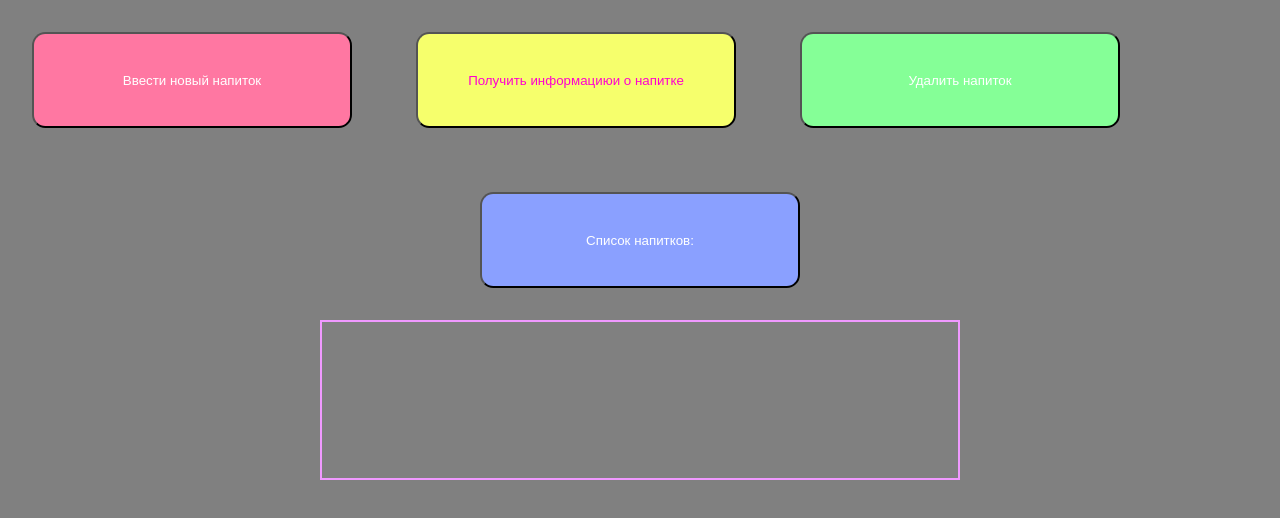
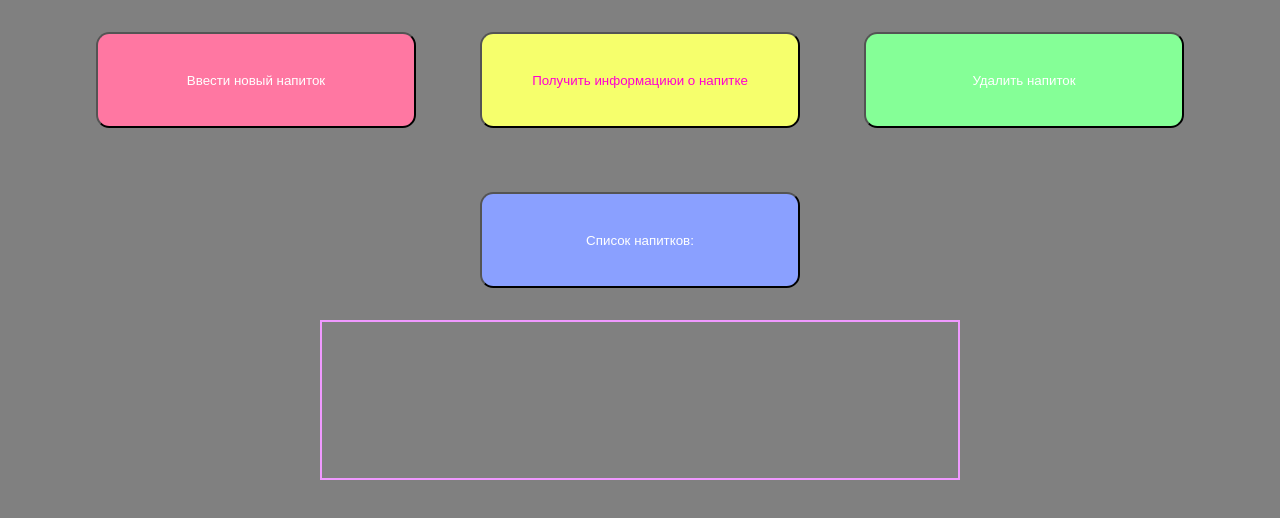
Before and after one commit to KovalchukSergeu/kovalchuk-home-js, a website: page lesson-10-dom/index.html in a window 1280 px wide. Drawn offline with Linux system fonts and the light colour scheme.

Commit message:
lesson-10-dom v2

```diff
--- a/lesson-10-dom/style.css
+++ b/lesson-10-dom/style.css
@@ -18,13 +18,17 @@
   background-color: grey;
 }
 
+
 .top-part {
   flex-direction: row;
 }
 
 .bottom-part {
+  align-items: center;
+}
+
+.top-part, .bottom-part {
   justify-content: center;
-  align-items: center;
 }
 
 .btn-wrapper {
```
